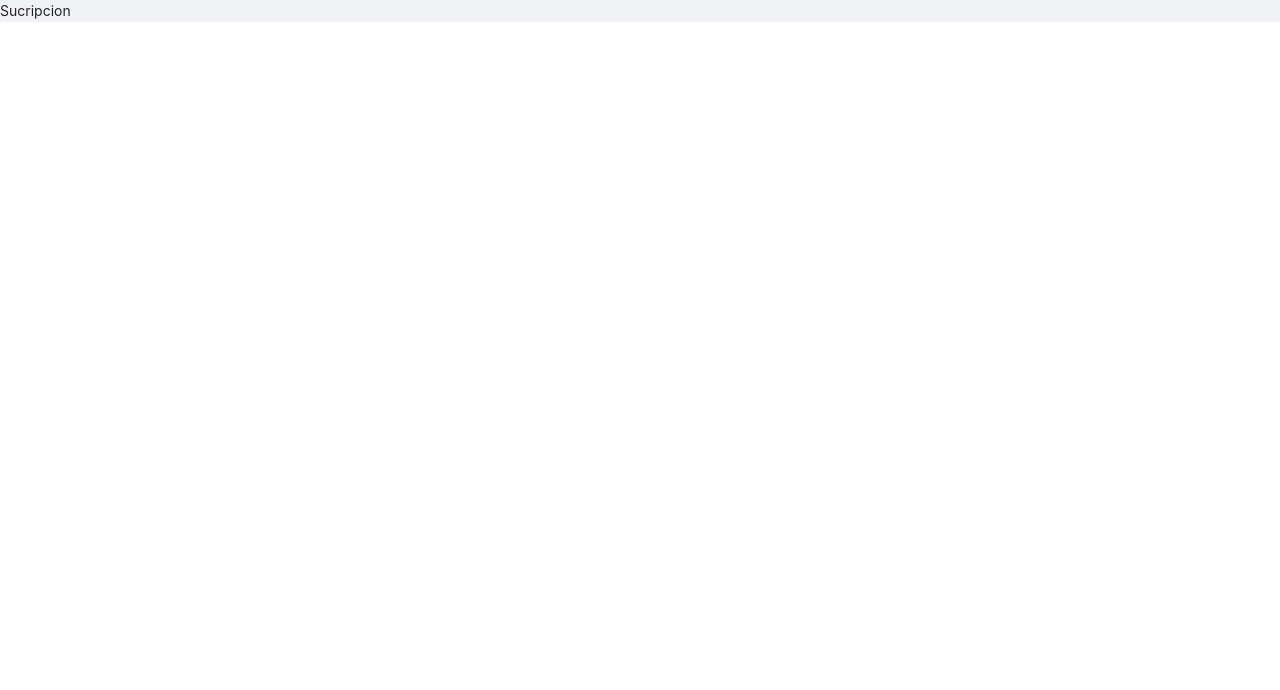
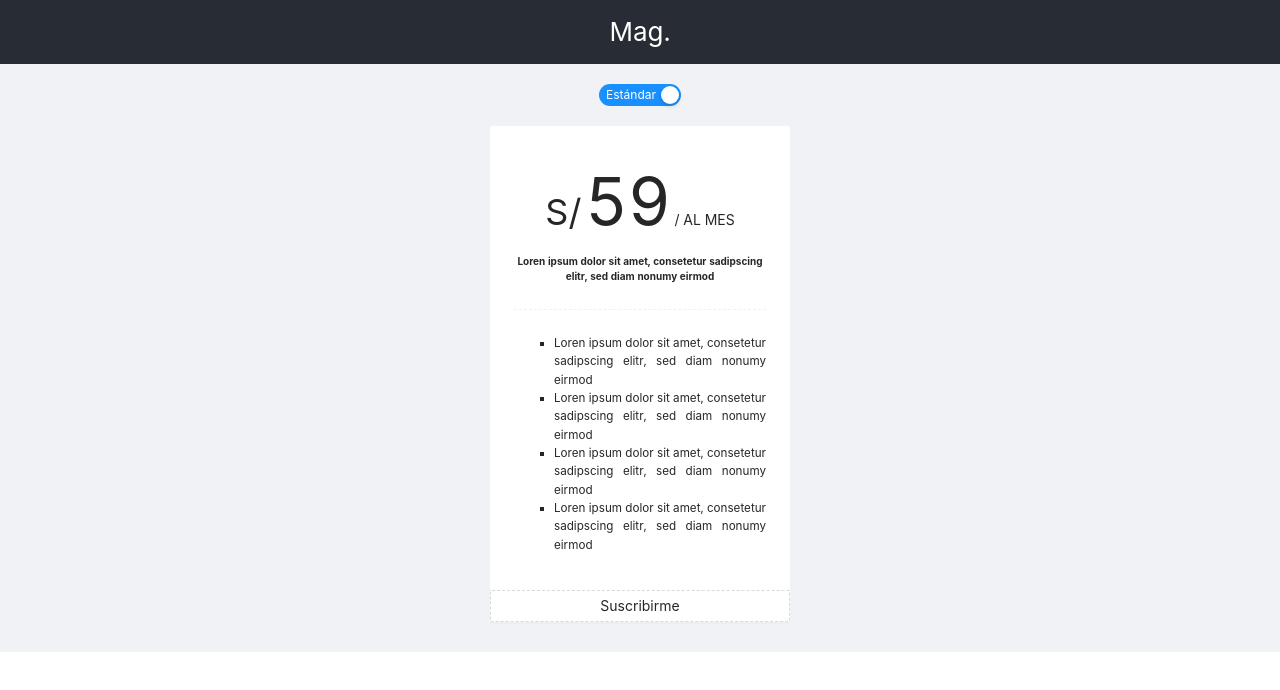
Before and after one commit to wilmerap/desafio-ec, a React (Create React App) app: page /suscripcion in a window 1280 px wide. Shown: the top 690 px of the page. Built offline with nearby package versions, Linux system fonts and the light colour scheme.

Commit message:
Diseño y programacion de paginas suscripcion

```diff
--- a/package.json
+++ b/package.json
@@ -7,6 +7,7 @@
     "@testing-library/react": "^11.1.0",
     "@testing-library/user-event": "^12.1.10",
     "antd": "^4.8.2",
+    "less": "^3.12.2",
     "node-sass": "^5.0.0",
     "react": "^17.0.1",
     "react-dom": "^17.0.1",
--- a/src/App.css
+++ b/src/App.css
@@ -2,20 +2,47 @@
   text-align: center;
 }
 
-.App-logo {
-  height: 40vmin;
-  pointer-events: none;
+.Content-info {
+  margin-bottom: 30px;
+  display: flex;
+  flex-direction: column;
+  align-items: center;
+  justify-content: center;
+
 }
 
-@media (prefers-reduced-motion: no-preference) {
-  .App-logo {
-    animation: App-logo-spin infinite 20s linear;
-  }
+.switch_sus {
+  margin-top: 20px;
+  margin-bottom: 20px;
+}
+
+.lista-opciones {
+  list-style-type: square;
+  font-size: smaller;
+  text-align: justify;
+}
+
+.text-sus {
+  font-weight: bold;
+  font-size: x-small;
+  text-align: center;
+}
+
+.costo-total{
+  text-align: center;
+}
+
+.costo-s {
+  font-size: calc(20px + 2vmin);
+}
+
+.costo-sus {
+  font-size: calc(50px + 2vmin);
 }
 
 .App-header {
   background-color: #282c34;
-  min-height: 100vh;
+  min-height: 6vh;
   display: flex;
   flex-direction: column;
   align-items: center;
@@ -27,12 +54,3 @@
 .App-link {
   color: #61dafb;
 }
-
-@keyframes App-logo-spin {
-  from {
-    transform: rotate(0deg);
-  }
-  to {
-    transform: rotate(360deg);
-  }
-}
--- a/src/App.js
+++ b/src/App.js
@@ -11,12 +11,13 @@ import Datos from "./pages/Datos";
 import Confirmacion from "./pages/Confirmacion";
 
 function App() {
-  const { Content } = Layout;
+  const { Header, Content } = Layout;
 
   return (
       <Layout>
+        <Header className="App-header">Mag.</Header>
         <Router>
-          <Content>
+          <Content className="Content-info">
                 <Switch>
                   <Route path="/suscripcion" exact={true}>
                     <Suscripcion />
--- a/src/index.js
+++ b/src/index.js
@@ -1,6 +1,6 @@
 import React from 'react';
 import ReactDOM from 'react-dom';
-import "antd/dist/antd.less";
+import 'antd/dist/antd.css';
 import './index.css';
 import App from './App';
 import reportWebVitals from './reportWebVitals';
--- a/src/pages/Suscripcion/index.js
+++ b/src/pages/Suscripcion/index.js
@@ -1,8 +1,36 @@
 import React, { useState, Suspense } from "react";
-
+import { Button, Switch, Card, Divider } from 'antd';
+import { Link } from "react-router-dom";
 
 export default function Suscripcion(props) {
 
-    return "Sucripcion";
+    return (<>
+
+    <Switch className="switch_sus" checkedChildren="Estándar" unCheckedChildren="Premium" defaultChecked={1} onChange={() => {alert('cambio')}} />
+
+    <div className="site-card-border-less-wrapper">
+    <Card bordered={false} style={{ width: 300 }}>
+        <div className="costo-total"><span className="costo-s">S/</span> <span className="costo-sus">59</span> / AL MES</div>
+        <p className="text-sus">Loren ipsum dolor sit amet, consetetur sadipscing elitr, sed diam nonumy eirmod</p>
+    <Divider dashed />
+      <ul className="lista-opciones">
+
+        <li> Loren ipsum dolor sit amet, consetetur sadipscing elitr, sed diam nonumy eirmod</li>
+        <li> Loren ipsum dolor sit amet, consetetur sadipscing elitr, sed diam nonumy eirmod</li>
+        <li> Loren ipsum dolor sit amet, consetetur sadipscing elitr, sed diam nonumy eirmod</li>
+        <li> Loren ipsum dolor sit amet, consetetur sadipscing elitr, sed diam nonumy eirmod</li>
+
+      </ul>
+    </Card>
+    <Link
+        to={"/datos"}
+    >
+    <Button type="dashed" block>
+      Suscribirme
+    </Button>
+    </Link>
+    </div>
+
+    </>);
 
 }
```
Also changed, not shown: 1 other file (tests, documents, lock files or other folders).
